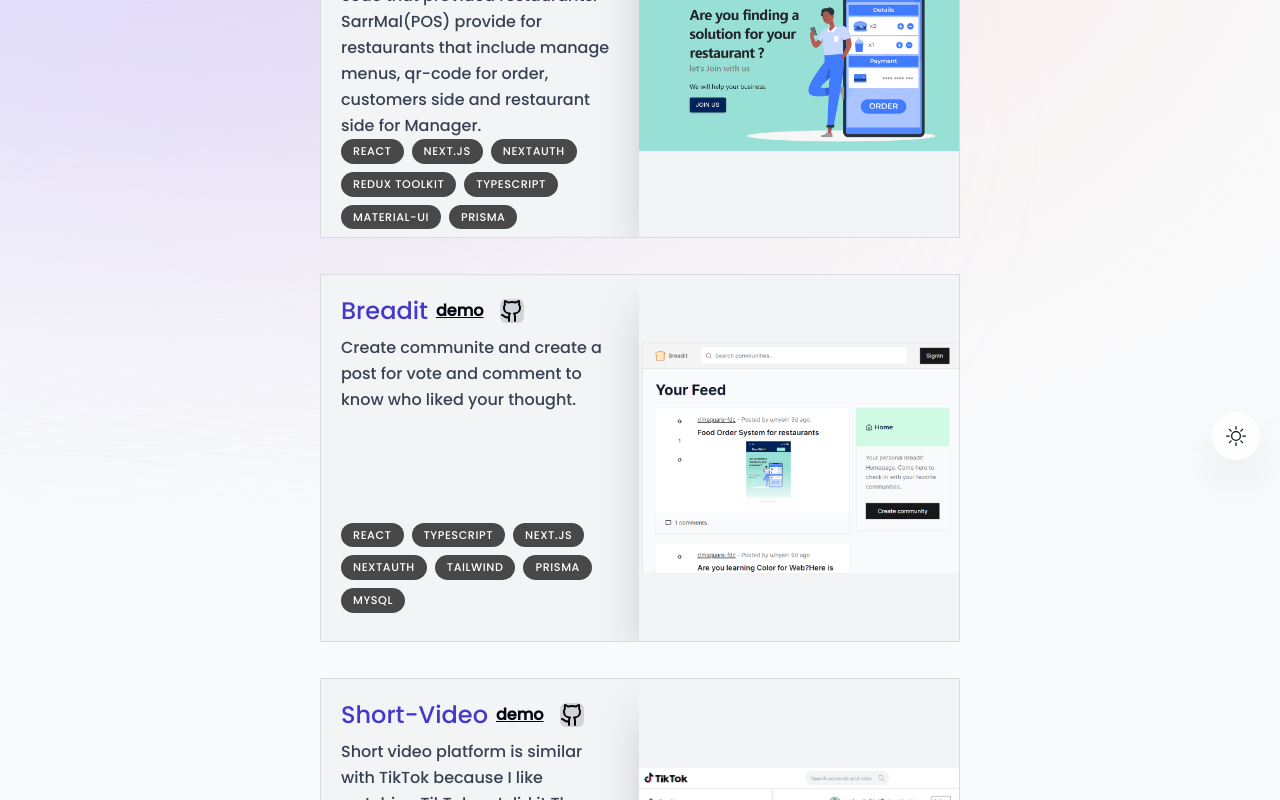
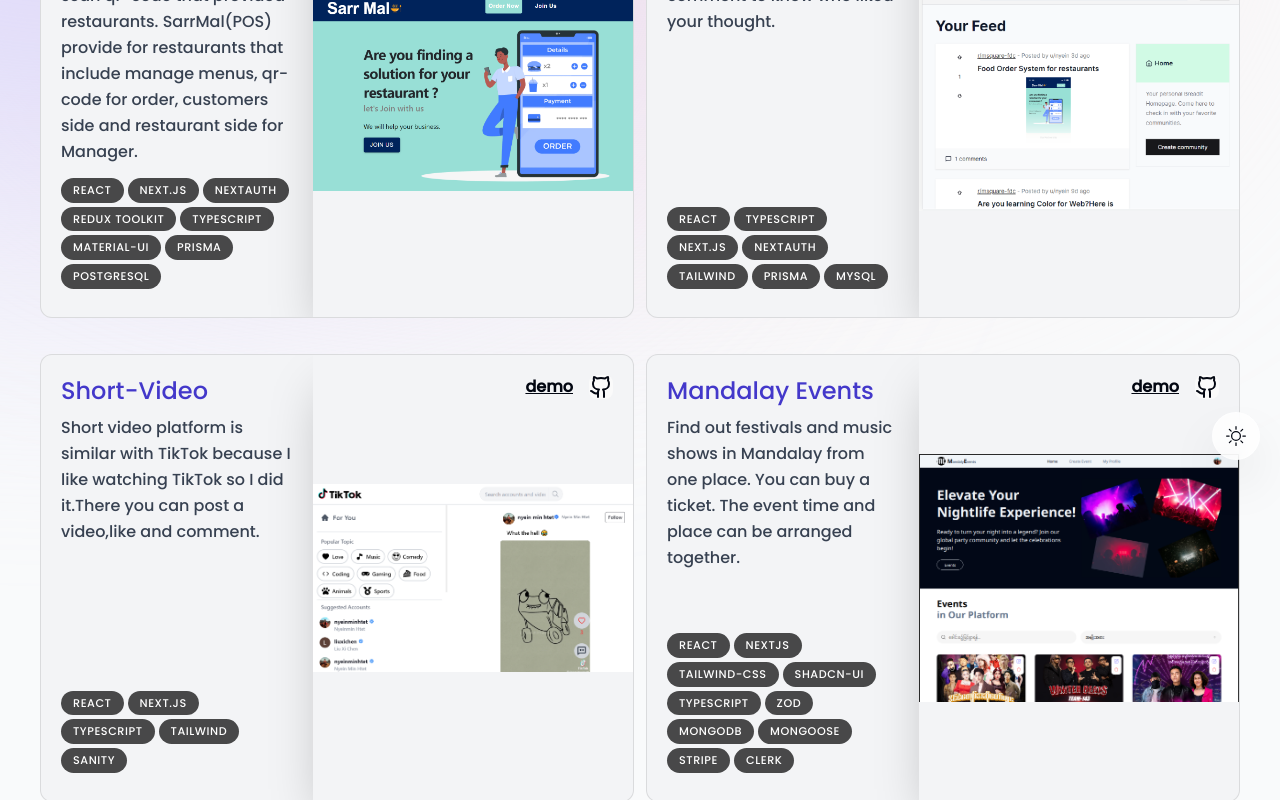
Before and after one commit to nyeinminhtet/portfolio, a Next.js app: page /projects in a window 1280 px wide. Shown: the part 320-1120 px from the top of the page. Built offline with nearby package versions, Linux system fonts and the light colour scheme.

Commit message:
add-new-project

```diff
--- a/app/projects/page.tsx
+++ b/app/projects/page.tsx
@@ -25,19 +25,19 @@ const Page = () => {
       </div>
 
       {/* all projects */}
-      <section className=" scroll-mt-28 mb-28 flex flex-wrap justify-center gap-5 md:gap-3">
+      <section className="scroll-mt-28 mb-28 grid grid-cols-1 md:grid-cols-2 gap-5 md:gap-3">
         {projectsData.map((project, index) => {
           const { title, demo, description, tags, github, imageUrl } = project;
           return (
             <div key={index} className="mb-3 sm:mb-6">
               <section
-                className=" bg-gray-100 flex flex-col md:flex-row gap-x-3 max-w-[40rem] Borderblack overflow-hidden hover:bg-gray-200 transition sm:pr-18
-                            relative sm:h-[23rem] dark:bg-gray-800 dark:hover:bg-gray-700"
+                className=" bg-gray-100 relative flex flex-col md:flex-row gap-x-3 max-w-[40rem] Borderblack overflow-hidden hover:bg-gray-200 transition sm:pr-18
+                            relative sm:h-[28rem] dark:bg-gray-800 dark:hover:bg-gray-700 rounded-xl"
               >
-                <div className=" px-5 pt-4 pb-7 sm:pl-5 sm:pr-2 sm:pt-5 sm:max-w-[50%] flex flex-col h-full ">
+                <div className="px-5 pt-4 pb-7 sm:pl-5 sm:pr-2 sm:pt-5 sm:max-w-[50%] flex flex-col h-full">
                   <div className="flex gap-2 items-center">
-                    <h3 className="text-2xl text-indigo-700 ">{title}</h3>
-                    <div className="flex gap-4">
+                    <h3 className="text-2xl text-indigo-700">{title}</h3>
+                    <div className="flex gap-4 absolute right-5 top-5">
                       <Link
                         href={demo}
                         target="_blank"
@@ -50,14 +50,14 @@ const Page = () => {
                         target="_blank"
                         className=" bg-zinc-50 rounded-lg hover:bg-zinc-400 "
                       >
-                        <Github className=" bg-zinc-300 dark:text-black  rounded-md hover:bg-zinc-400 dark:hover:bg-zinc-50" />
+                        <Github className="dark:text-black rounded-md hover:bg-zinc-400 dark:hover:bg-zinc-50" />
                       </Link>
                     </div>
                   </div>
                   <p className=" mt-2 leading-relaxed text-gray-700  dark:text-gray-50">
                     {description}
                   </p>
-                  <ul className="flex flex-wrap mt-4 gap-2 sm:mt-auto">
+                  <ul className="flex flex-wrap mt-4 gap-1 sm:mt-auto">
                     {tags.map((tag, i) => (
                       <li
                         key={i}
--- a/components/project.tsx
+++ b/components/project.tsx
@@ -57,7 +57,7 @@ export default function Project({
                 target="_blank"
                 className=" bg-zinc-50 rounded-lg hover:bg-zinc-400 "
               >
-                <Github className=" bg-zinc-300 dark:text-black  rounded-md hover:bg-zinc-400 dark:hover:bg-zinc-50" />
+                <Github className=" dark:text-black  rounded-md hover:bg-zinc-400 dark:hover:bg-zinc-50" />
               </Link>
             </div>
           </div>
--- a/components/projects.tsx
+++ b/components/projects.tsx
@@ -16,10 +16,10 @@ const Projects = () => {
     <section ref={ref} id="projects" className=" scroll-mt-28 mb-28">
       <SectionHeader>My Projects</SectionHeader>
 
-      <div className=" flex justify-between mb-4">
+      <div className="flex justify-between mb-4">
         <div />
         <p
-          className=" hover:opacity-75 cursor-pointer flex gap-1 text-gray-700 dark:text-zinc-400"
+          className="hover:opacity-75 cursor-pointer flex gap-1 text-gray-700 dark:text-zinc-400"
           onClick={() => router.push("/projects")}
         >
           All Projects <ArrowRightCircle size={25} />
--- a/libs/data.ts
+++ b/libs/data.ts
@@ -8,6 +8,7 @@ import phaykyi from "@/public/phaykyi.png";
 import summarizer from "@/public/summarizer.png";
 import carhub from "@/public/carhub.png";
 import spacePortfolio from "@/public/spacePortfolio.png";
+import mandalayEvents from "@/public/mandalay_events.png";
 
 import react from "@/assets/react.svg";
 import nextjs from "@/assets/nextjs-icon-svgrepo-com.svg";
@@ -94,6 +95,26 @@ export const projectsData = [
     imageUrl: shortvideo,
   },
   {
+    title: "Mandalay Events",
+    demo: "https://mandalay-events.vercel.app/",
+    github: "https://github.com/nyeinminhtet/mandalay-events",
+    description:
+      "Find out festivals and music shows in Mandalay from one place. You can buy a ticket. The event time and place can be arranged together.",
+    tags: [
+      "React",
+      "NextJs",
+      "Tailwind-css",
+      "Shadcn-ui",
+      "Typescript",
+      "Zod",
+      "MongoDB",
+      "Mongoose",
+      "Stripe",
+      "Clerk",
+    ],
+    imageUrl: mandalayEvents,
+  },
+  {
     title: "Space Portfolio",
     demo: "https://spaceportfolio-eight.vercel.app/",
     github: "https://github.com/nyeinminhtet/spaceportfolio",
@@ -118,7 +139,6 @@ export const projectsData = [
     ],
     imageUrl: social,
   },
-
   {
     title: "Phay Kyi",
     demo: "https://phay-kyi.vercel.app/dashboard",
```
Also changed, not shown: public/mandalay_events.png (added).
